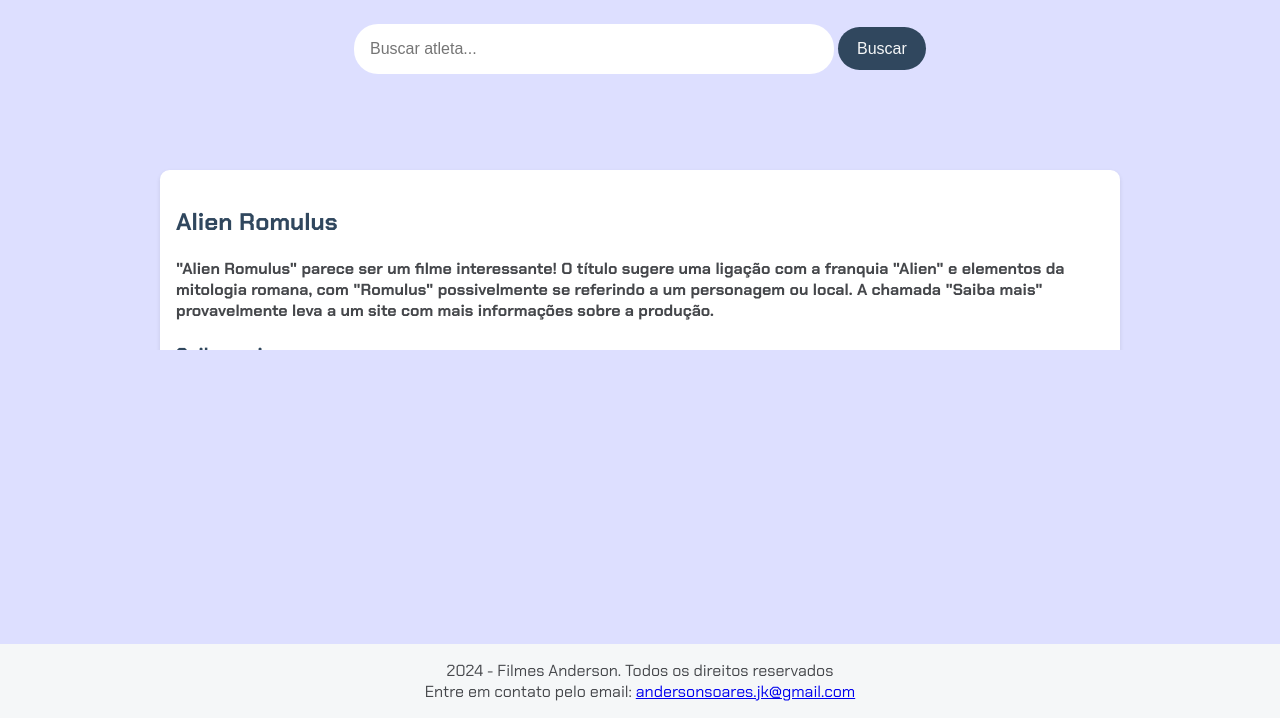
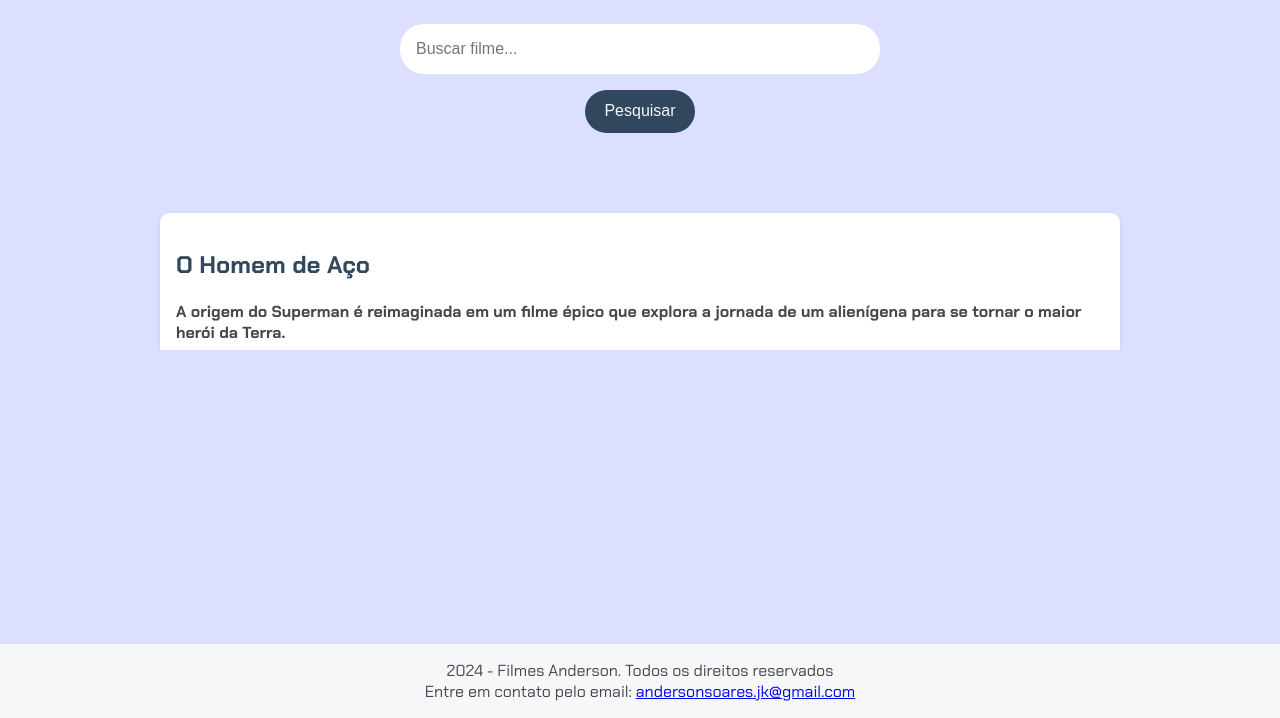
Before and after one commit to andersonsoares12/alura_gemini, a plain HTML site: page imersao/index.html in a window 1280 px wide. Shown: the part 82-800 px from the top of the page. Drawn offline with Linux system fonts and the light colour scheme.

Commit message:
ajuste botao pesquisa

```diff
--- a/imersao/app.js
+++ b/imersao/app.js
@@ -1,28 +1,54 @@
 import filmes from './dados.js';
 
-const resultadosPesquisa = document.querySelector('.resultados-pesquisa');
+// Seleciona o contêiner dos resultados e o campo de busca
+let resultadosPesquisa = document.querySelector('.resultados-pesquisa');
+let campoBusca = document.getElementById('campo-busca');
+let botaoPesquisar = document.getElementById('botao-pesquisar');
 
+// Função de pesquisa
+function pesquisarFilmes() {
+    // Obtém o termo de busca digitado pelo usuário
+    const termoBusca = campoBusca.value.toLowerCase();
+
+    // Filtra os filmes com base no termo de busca
+    const filmesFiltrados = filmes.filter(filme =>
+        filme.titulo.toLowerCase().includes(termoBusca)
+    );
+
+    // Exibe os filmes que correspondem à pesquisa
+    exibirFilmes(filmesFiltrados);
+}
+
+// Função para exibir os filmes na tela
 function exibirFilmes(filmes) {
-  resultadosPesquisa.innerHTML = ''; // Clear previous results
+    // Limpa os resultados anteriores
+    resultadosPesquisa.innerHTML = '';
 
-  for (let i = 0; i < filmes.length; i++) {
-    const filme = filmes[i];
+    // Verifica se há filmes para exibir
+    if (filmes.length === 0) {
+        resultadosPesquisa.innerHTML = '<p>Nenhum filme encontrado.</p>';
+        return;
+    }
 
-    // Create a new movie item div
+    // Itera sobre os filmes filtrados e os exibe
+    filmes.forEach(filme => {
         const itemResultado = document.createElement('div');
         itemResultado.classList.add('item-resultado');
 
-    // Create the HTML elements for each movie
+        // Adiciona o conteúdo HTML para o filme
         itemResultado.innerHTML = `
             <h2><a href="${filme.link}" target="_blank">${filme.titulo}</a></h2>
             <h4><p class="descricao-meta">${filme.descricao}</p></h4>
             <h3><a href="${filme.saibaMais}" target="_blank" alt="Saiba mais sobre ${filme.titulo}">Saiba mais</a></h3>
         `;
 
-    // Append the movie item to the results container
+        // Adiciona o item ao contêiner de resultados
         resultadosPesquisa.appendChild(itemResultado);
-  }
+    });
 }
 
-// Initial display of movies
+// Adiciona o evento de clique ao botão de pesquisa
+botaoPesquisar.addEventListener('click', pesquisarFilmes);
+
+// Exibe todos os filmes inicialmente
 exibirFilmes(filmes);
--- a/imersao/dados.js
+++ b/imersao/dados.js
@@ -1,36 +1,67 @@
 let filmes = [
+  // ... seus filmes anteriores ...
+
   {
-      titulo: "Alien Romulus",
-      link: "https://www.youtube.com/watch?v=IPMxNH2sz7E",
-      descricao: `"Alien Romulus" parece ser um filme interessante! O título sugere uma ligação com a franquia "Alien"
-           e elementos da mitologia romana, com "Romulus" possivelmente se referindo a um personagem ou local. A chamada "Saiba mais" provavelmente leva
-           a um site com mais informações sobre a produção.`,
-      saibaMais: "https://tecnoblog.net/responde/a-ordem-dos-filmes-da-franquia-alien/"
+      titulo: "O Homem de Aço",
+      link: "https://www.youtube.com/watch?v=T6DJCGm33Vc",
+      descricao: "A origem do Superman é reimaginada em um filme épico que explora a jornada de um alienígena para se tornar o maior herói da Terra.",
+      saibaMais: "https://www.exemplosite.com/filme6"
   },
   {
-      titulo: "DEADPOOL E WOLVERINE filme completo dublado",
-      link: "https://www.youtube.com/watch?v=TFCcg0VwI34",
-      descricao: "Prepare-se para uma dose dupla de ação e sarcasmo com 'Deadpool e Wolverine'! Este filme coloca lado a lado o mercenário tagarela Deadpool e o mutante raivoso Wolverine em uma aventura explosiva. Espere combates brutais, piadas ácidas e uma parceria improvável que vai deixar você sem fôlego.",
-      saibaMais: "https://www.exemplosite.com/filme2"
+      titulo: "Interestelar",
+      link: "https://www.youtube.com/watch?v=zSWdZVtXT7E",
+      descricao: "Uma equipe de astronautas embarca em uma missão para encontrar um novo lar para a humanidade, viajando para os confins do universo.",
+      saibaMais: "https://www.exemplosite.com/filme7"
   },
   {
-      titulo: "FILME - DRAGON BALL Z - O NOVO SAYAJIN MALIGNO (Dublado em português)",
-      link: "https://www.youtube.com/watch?v=pFL0tm1XFLg",
-      descricao: "Em 'Dragon Ball Z: O Novo Sayajin Maligno', um novo e poderoso inimigo surge das cinzas do passado: um Sayajin lendário com sede de vingança contra Goku e sua linhagem. Prepare-se para batalhas épicas, transformações incríveis e uma ameaça que pode destruir o universo!",
-      saibaMais: "https://www.exemplosite.com/filme3"
+      titulo: "Vingadores: Ultimato",
+      link: "https://www.youtube.com/watch?v=TcMBFSGVi1c",
+      descricao: "Os Vingadores se unem mais uma vez para desfazer o estrago causado por Thanos e restaurar o universo.",
+      saibaMais: "https://www.exemplosite.com/filme8"
   },
   {
-      titulo: "O Protetor",
-      link: "https://www.youtube.com/watch?v=NSY-eobbqlU",
-      descricao: "Em 'O Protetor', Denzel Washington interpreta Robert McCall, um ex-agente secreto assombrado por seu passado. Quando uma jovem é brutalmente atacada, McCall decide quebrar sua promessa de nunca mais recorrer à violência. Usando suas habilidades letais, ele se torna um anjo vingador, protegendo os inocentes e enfrentando a fúria de criminosos implacáveis.",
-      saibaMais: "https://www.exemplosite.com/filme4"
+      titulo: "Mad Max: Estrada da Fúria",
+      link: "https://www.youtube.com/watch?v=hEJnMQG9YFs",
+      descricao: "Em um futuro pós-apocalíptico, Max Rockatansky se junta a Imperator Furiosa em uma jornada épica através do deserto.",
+      saibaMais: "https://www.exemplosite.com/filme9"
   },
   {
-      titulo: "ANUNNAKI FILME 1 - dublado em português",
-      link: "https://www.youtube.com/watch?v=iPQAi2BEeIg",
-      descricao: `"Anunnaki Filme 1" mergulha nas teorias ancestrais e nos mistérios que cercam essa civilização enigmática. Prepare-se para questionar tudo o que você sabe sobre a história da humanidade enquanto desvenda segredos milenares e a possível influência dos Anunnaki em nosso passado. Dublado em português para uma imersão completa.`,
-      saibaMais: "https://www.exemplosite.com/filme5"
-    }
+      titulo: "Coringa",
+      link: "https://www.youtube.com/watch?v=zAGVQLHKEbo",
+      descricao: "Uma exploração sombria da mente de Arthur Fleck, um comediante fracassado que se transforma no icônico vilão da DC Comics.",
+      saibaMais: "https://www.exemplosite.com/filme10"
+  },
+  {
+      titulo: "Parasita",
+      link: "https://www.youtube.com/watch?v=Ki4f9jR4jzc",
+      descricao: "Uma sátira social que explora a desigualdade social através da história de duas famílias coreanas muito diferentes.",
+      saibaMais: "https://www.exemplosite.com/filme11"
+  },
+  {
+      titulo: "O Poderoso Chefão",
+      link: "https://www.youtube.com/watch?v-sY1S349qGg",
+      descricao: "Um clássico do cinema que conta a história da família Corleone, envolvida no mundo do crime organizado.",
+      saibaMais: "https://www.exemplosite.com/filme12"
+  },
+  {
+      titulo: "A Lista de Schindler",
+      link: "https://www.youtube.com/watch?v=dPwvXi8Yc60",
+      descricao: "Um drama histórico baseado em fatos reais que retrata a história de Oskar Schindler, um industrial alemão que salvou a vida de mais de mil judeus durante o Holocausto.",
+      saibaMais: "https://www.exemplosite.com/filme13"
+  },
+  {
+      titulo: "O Senhor dos Anéis: A Sociedade do Anel",
+      link: "https://www.youtube.com/watch?v=V75dMMIW2B4",
+      descricao: "A jornada épica de Frodo Bolseiro para destruir o Um Anel e salvar a Terra Média.",
+      saibaMais: "https://www.exemplosite.com/filme14"
+  },
+  {
+      titulo: "Matrix",
+      link: "https://www.youtube.com/watch?v=m8e-FF8MForms",
+      descricao: "Um hacker descobre que a realidade que ele conhece é uma simulação criada por máquinas.",
+      saibaMais: "https://www.exemplosite.com/filme15"
+  },
+  // ... continue adicionando mais filmes ...
 ];
 
 export default filmes;
--- a/imersao/index.html
+++ b/imersao/index.html
@@ -3,56 +3,24 @@
 <head>
     <meta charset="UTF-8">
     <meta name="viewport" content="width=device-width, initial-scale=1.0">
-    <title>Document</title>
+    <title>Minha Lista de Filmes</title>
     <link rel="stylesheet" href="style.css">
 </head>
 <body>
     <header>
         <h1>Minha Lista de Filmes</h1>
     </header>
-  <section> <main>
-    <input type="text" id="campo-busca" placeholder="Buscar atleta...">
-    <button id="botao-buscar">Buscar</button>
+    <main>
+        <section>
+            <input type="text" id="campo-busca" placeholder="Buscar filme...">
+            <button id="botao-pesquisar">Pesquisar</button>
+        </section>
     </main>
-  </section>
-  <section class="resultados-pesquisa">
-    <div class="item-resultado">
-      <h2><a href="https://www.youtube.com/watch?v=IPMxNH2sz7E" target="_blank">Alien Romulus</a></h2>
-      <h4><p class="descricao-meta">"Alien Romulus" parece ser um filme interessante! O título sugere uma ligação com a franquia "Alien"
-         e elementos da mitologia romana, com "Romulus" possivelmente se referindo a um personagem ou local. A chamada "Saiba mais" provavelmente leva
-         a um site com mais informações sobre a produção.</p></h4>
-         <h3><a href="https://tecnoblog.net/responde/a-ordem-dos-filmes-da-franquia-alien/" target="_blank" alt="Saiba mais sobre a franquia Alien">Saiba mais</a></h3>
-    </div>
-
-    <div class="item-resultado">
-      <h2><a href="https://www.youtube.com/watch?v=TFCcg0VwI34" target="_blank">DEADPOOL E WOLVERINE filme completo dublado</a></h2>
-      <h4><p class="descricao-meta">Prepare-se para uma dose dupla de ação e sarcasmo com "Deadpool e Wolverine"! Este filme coloca lado a lado o mercenário tagarela Deadpool e o mutante raivoso Wolverine em uma aventura explosiva. Espere combates brutais, piadas ácidas e uma parceria improvável que vai deixar você sem fôlego.</p></h4>
-      <h3><a href="https://www.exemplosite.com/filme2" target="_blank" alt="Saiba mais sobre o Filme 2">Saiba mais</a></h3>
-    </div>
-
-    <div class="item-resultado">
-      <h2><a href="https://www.youtube.com/watch?v=pFL0tm1XFLg" target="_blank">FILME - DRAGON BALL Z - O NOVO SAYAJIN MALIGNO (Dublado em português)</a></h2>
-      <h4><p class="descricao-meta">Em "Dragon Ball Z: O Novo Sayajin Maligno", um novo e poderoso inimigo surge das cinzas do passado: um Sayajin lendário com sede de vingança contra Goku e sua linhagem. Prepare-se para batalhas épicas, transformações incríveis e uma ameaça que pode destruir o universo!</p></h4>
-      <h3><a href="https://www.exemplosite.com/filme3" target="_blank" alt="Saiba mais sobre o Filme 3">Saiba mais</a></h3>
-    </div>
-
-    <div class="item-resultado">
-      <h2><a href="https://www.youtube.com/watch?v=NSY-eobbqlU" target="_blank">O Protetor</a></h2>
-      <h4><p class="descricao-meta"></p>Em "O Protetor", Denzel Washington interpreta Robert McCall, um ex-agente secreto assombrado por seu passado. Quando uma jovem é brutalmente atacada, McCall decide quebrar sua promessa de nunca mais recorrer à violência. Usando suas habilidades letais, ele se torna um anjo vingador, protegendo os inocentes e enfrentando a fúria de criminosos implacáveis.</h4>
-      <h3><a href="https://www.exemplosite.com/filme4" target="_blank" alt="Saiba mais sobre o Filme 4">Saiba mais</a></h3>
-    </div>
-
-    <div class="item-resultado">
-      <h2><a href="https://www.youtube.com/watch?v=iPQAi2BEeIg" target="_blank">ANUNNAKI FILME 1 - dublado em português</a></h2>
-      <h4><p class="descricao-meta">"Anunnaki Filme 1" mergulha nas teorias ancestrais e nos mistérios que cercam essa civilização enigmática. Prepare-se para questionar tudo o que você sabe sobre a história da humanidade enquanto desvenda segredos milenares e a possível influência dos Anunnaki em nosso passado. Dublado em português para uma imersão completa.</p></h4>
-      <h3><a href="https://www.exemplosite.com/filme5" target="_blank" alt="Saiba mais sobre o Filme 5">Saiba mais</a></h3>
-    </div>
-  </section>
+    <section class="resultados-pesquisa"></section>
     <footer>
         <p>2024 - Filmes Anderson. Todos os direitos reservados<br>
             Entre em contato pelo email: <a href="mailto:andersonsoares.jk@gmail.com">andersonsoares.jk@gmail.com</a></p>
     </footer>
     <script src="app.js" type="module"></script>
-
 </body>
 </html>
```
Lines whose indentation alone changed are shown as unchanged.
